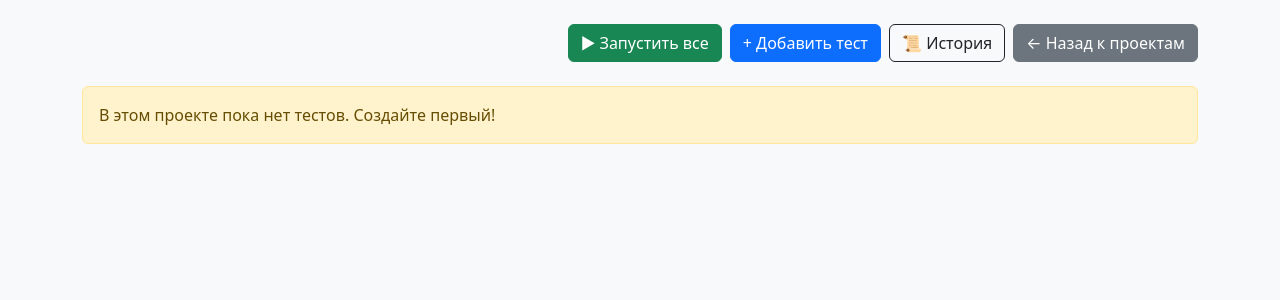
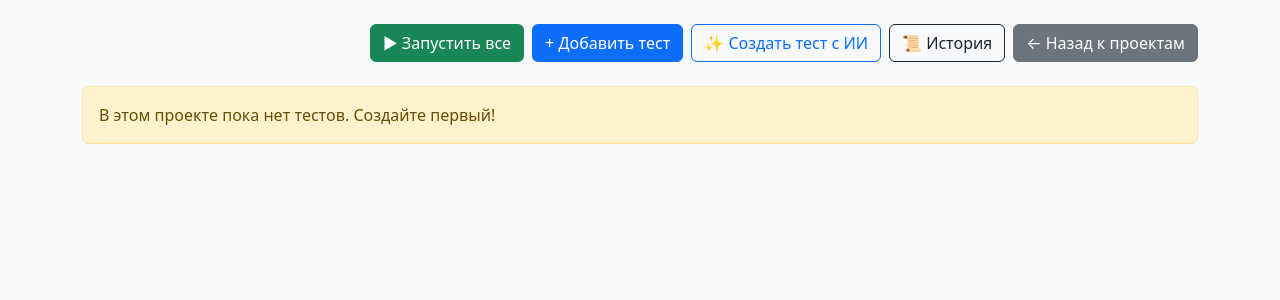
Before and after one commit to 254852bm/test_runner_web, a Python web app: template templates/project_detail.html in a window 1280 px wide. Shown: the part 69-369 px from the top of the page. Run offline with Jinja, Linux system fonts and the light colour scheme; the template is opened without the code that fills it, so the values that code supplies are empty.

Commit message:
Add AI draft entry point to project page

```diff
--- a/templates/project_detail.html
+++ b/templates/project_detail.html
@@ -5,6 +5,7 @@
     <div class="action-buttons justify-content-end">
         <a href="{{ url_for('main.run_tests', project_id=project.id) }}" class="btn btn-success">▶ Запустить все</a>
         <a href="{{ url_for('main.create_test', project_id=project.id) }}" class="btn btn-primary">+ Добавить тест</a>
+        <a href="{{ url_for('ai.test_case_draft', project_id=project.id) }}" class="btn btn-outline-primary">✨ Создать тест с ИИ</a>
         <a href="{{ url_for('main.run_history', project_id=project.id) }}" class="btn btn-outline-dark">📜 История</a>
         <a href="{{ url_for('main.projects') }}" class="btn btn-secondary">← Назад к проектам</a>
     </div>
```
